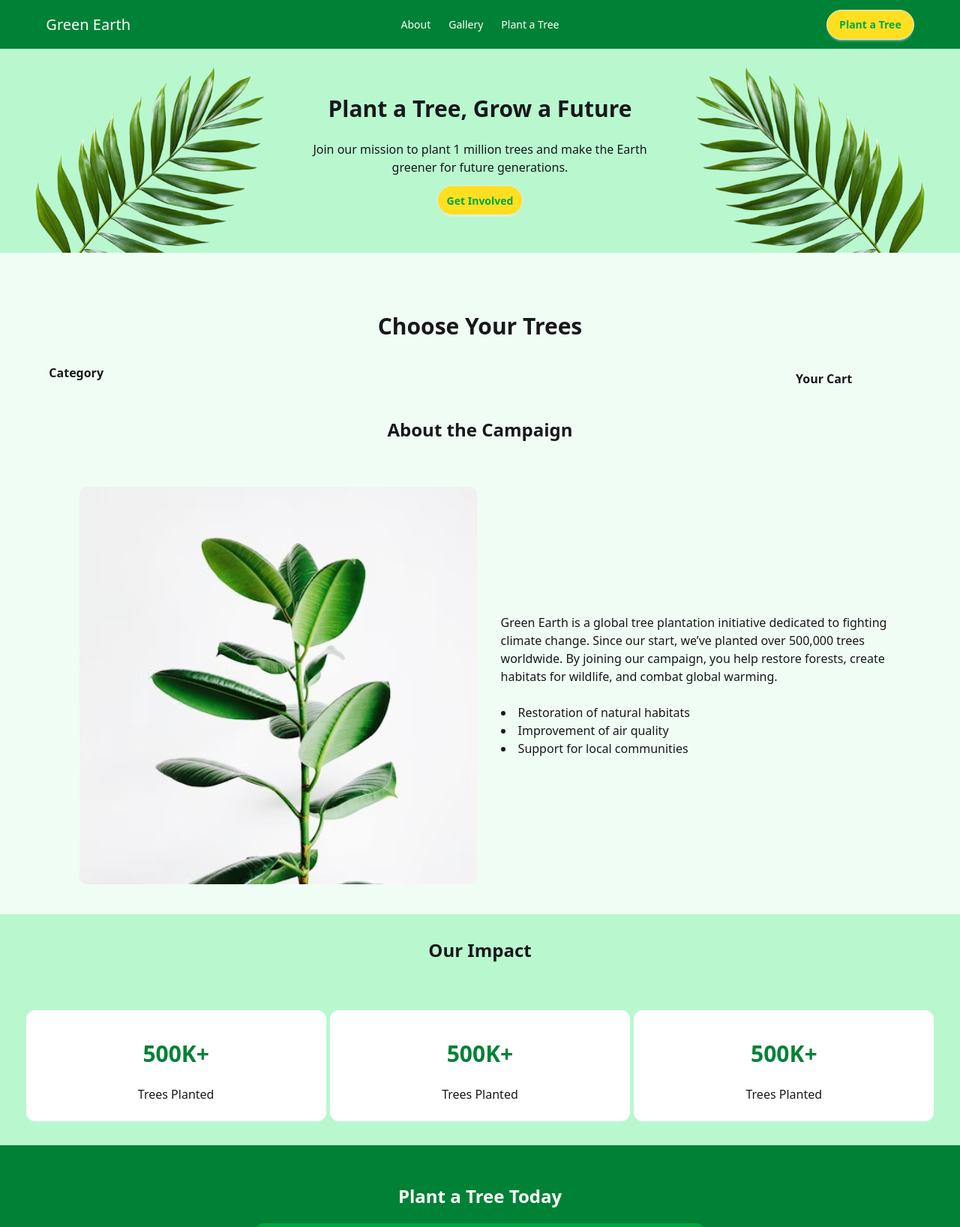
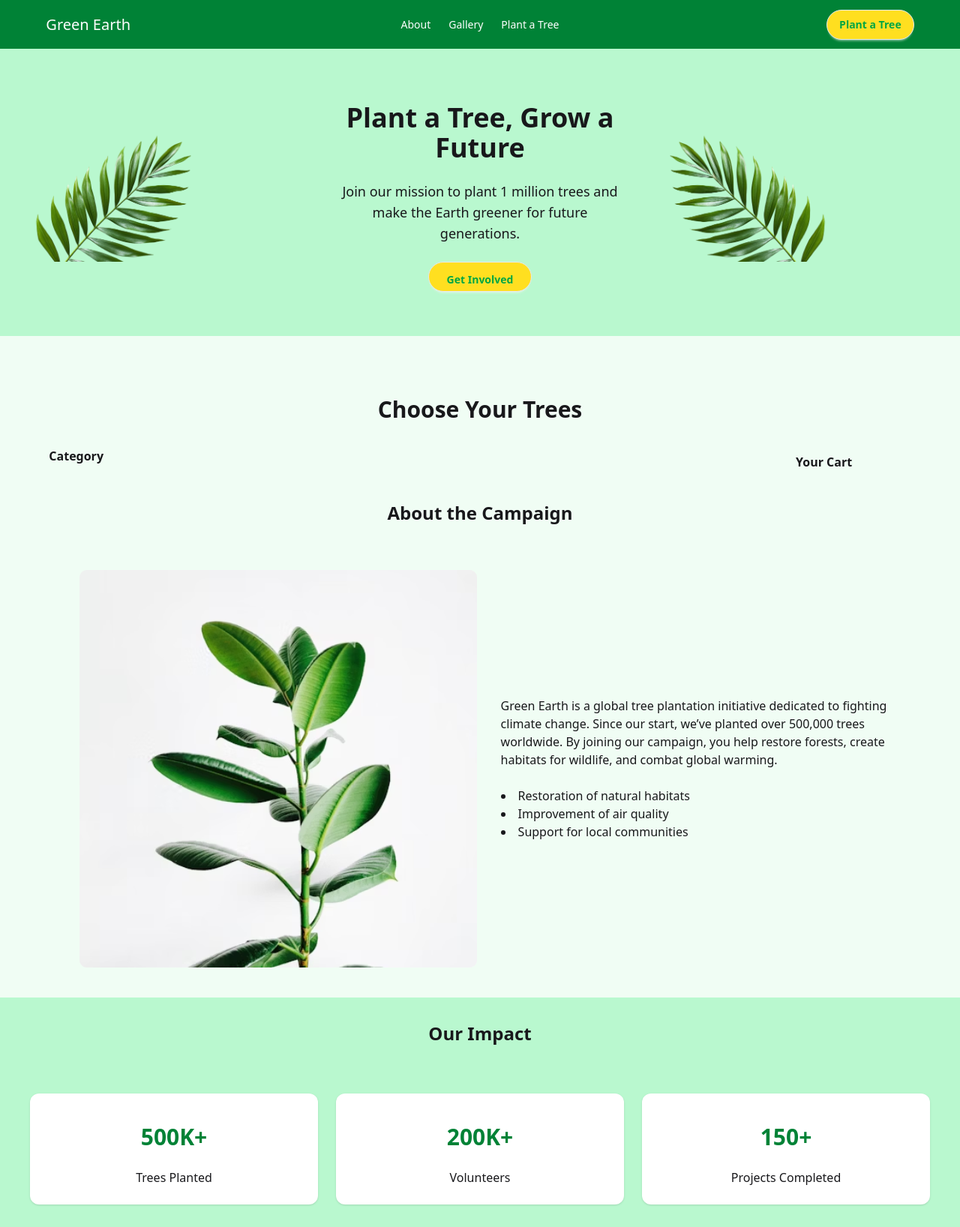
Before and after one commit to AdnanHaque21/Sixth-Assignment, a plain HTML site: page index.html in a window 1280 px wide. Shown: the top 1636 px of the page at 75% size. Drawn offline with nearby package versions, Linux system fonts and the light colour scheme; no server answers.

Commit message:
something changed

```diff
--- a/index.html
+++ b/index.html
@@ -39,18 +39,24 @@
 </div>
     </header>
     <!-- Banner -->
-    <section class="bg-green-200 flex justify-center items-center min-h-383px text ">
-        <div>
-            <img src="./assets/hero-leaf1.png" alt="">
+<section class="bg-green-200 flex flex-col md:flex-row justify-center items-center min-h-[383px] gap-4 p-4">
+  <div class="flex-1 text-center md:text-right">
+    <img src="./assets/hero-leaf1.png" alt="" class="w-2/3 mx-auto md:mx-0">
   </div>
-        <div class=" text-center ">
-            <h1 class="text-3xl font-bold p-3">Plant a Tree, Grow a Future</h1>
-            <p class="p-3">Join our mission to plant 1 million trees and make the
-            Earth greener for future generations.</p>
-            <a class="btn bg-yellow-300 rounded-3xl text-green-600 p-3">Get Involved</a>
+  <div class="flex-1 text-center px-4">
+    <h1 class="text-2xl sm:text-3xl md:text-4xl font-bold p-3">
+      Plant a Tree, Grow a Future
+    </h1>
+    <p class="p-3 text-sm sm:text-base md:text-lg">
+      Join our mission to plant 1 million trees and make the
+      Earth greener for future generations.
+    </p>
+    <a class="btn bg-yellow-300 rounded-3xl text-green-600 px-6 py-3 mt-3 inline-block">
+      Get Involved
+    </a>
   </div>
-        <div>
-            <img src="./assets/hero-leaf2.png" alt="">
+  <div class="flex-1 text-center md:text-left">
+    <img src="./assets/hero-leaf2.png" alt="" class="w-2/3 mx-auto md:mx-0">
   </div>
 </section>
     <main class="bg-[#f0fdf4] pt-20">
@@ -114,21 +120,22 @@
         </div>
      </div>
      <!-- Impact -->
-      <h1 class=" text-2xl font-bold text-center bg-green-200 p-8">Our Impact</h1>
-      <div class="bg-green-200 flex justify-center items-center p-8">
-        <div class="bg-white w-[400px] min-h-[30px] mx-auto rounded-xl p-5">
+      <h1 class="text-2xl font-bold text-center bg-green-200 p-8">Our Impact</h1>
+<div class="bg-green-200 flex flex-col md:flex-row justify-center items-center gap-6 p-8">
+  <div class="bg-white w-full max-w-sm rounded-xl p-5 shadow">
     <h1 class="text-center text-3xl font-semibold text-green-700 p-5">500K+</h1>
     <p class="text-center p-1">Trees Planted</p>
   </div>
-        <div class="bg-white w-[400px] min-h-[30px] mx-auto  rounded-xl p-5">
-        <h1 class="text-center text-3xl font-semibold text-green-700 p-5">500K+</h1>
-        <p class="text-center p-1">Trees Planted</p>
+  <div class="bg-white w-full max-w-sm rounded-xl p-5 shadow">
+    <h1 class="text-center text-3xl font-semibold text-green-700 p-5">200K+</h1>
+    <p class="text-center p-1">Volunteers</p>
   </div>
-        <div class="bg-white w-[400px] min-h-[30px] mx-auto  rounded-xl p-5">
-        <h1 class="text-center text-3xl font-semibold text-green-700 p-5">500K+</h1>
-        <p class="text-center p-1">Trees Planted</p>
+  <div class="bg-white w-full max-w-sm rounded-xl p-5 shadow">
+    <h1 class="text-center text-3xl font-semibold text-green-700 p-5">150+</h1>
+    <p class="text-center p-1">Projects Completed</p>
   </div>
 </div>
+
      <!-- Form -->
       <div class="bg-green-700 min-h-[590px] p-8">
         <h1 class="text-center text-2xl text-white font-semibold p-5">Plant a Tree Today</h1>
```
Lines whose indentation alone changed are shown as unchanged.
